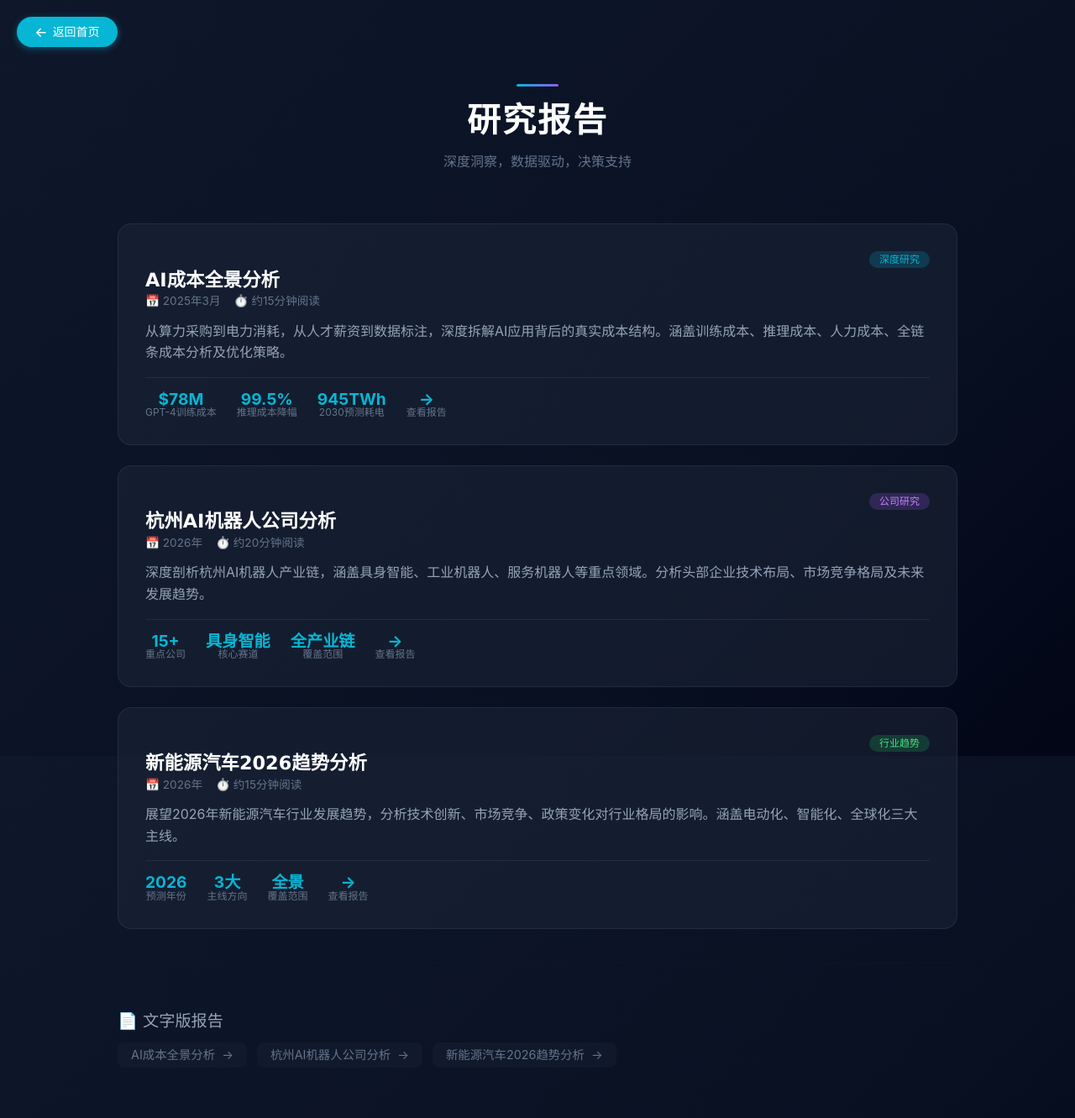
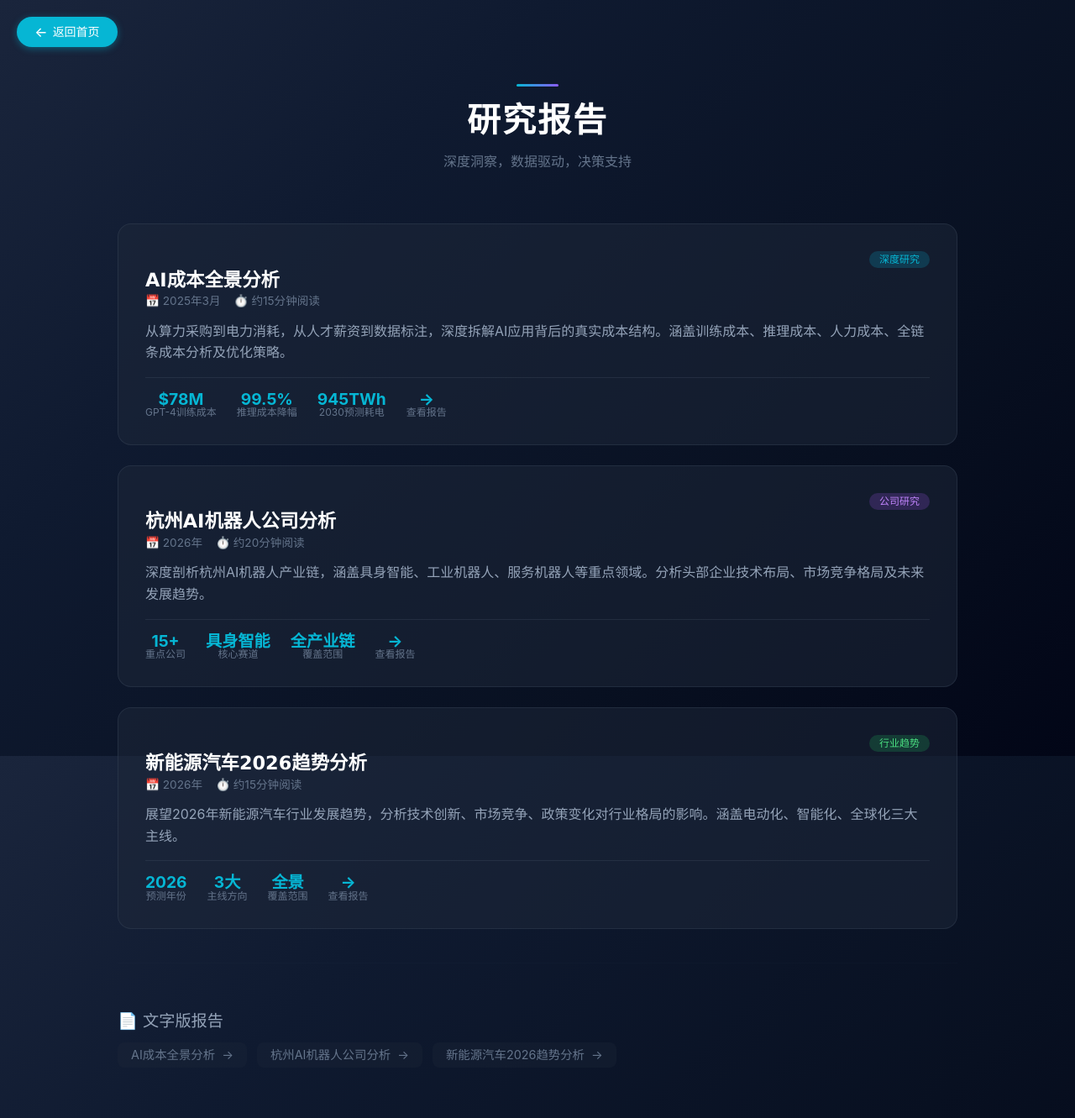
Before and after one commit to ThrallStark/ThrallStark.github.io, a Jekyll site: the page report/index.html, which Jekyll copies as it is, in a window 1280 px wide. Shown: the whole page at 84% size. Built offline with Jekyll 4.4.1, drawn with Linux system fonts in a browser that asks for light colours.

Commit message:
fix: adjust report page background gradient brightness contrast

```diff
--- a/report/index.html
+++ b/report/index.html
@@ -15,7 +15,7 @@
 
         body {
             font-family: -apple-system, BlinkMacSystemFont, "Segoe UI", Roboto, "Helvetica Neue", Arial, sans-serif;
-            background: linear-gradient(135deg, #0f172a 0%, #0c1427 30%, #081021 70%, #020617 100%);
+            background: linear-gradient(135deg, #1a253c 0%, #0f1a30 30%, #081021 70%, #020617 100%);
             background-attachment: fixed;
             min-height: 100vh;
             color: #e2e8f0;
```
